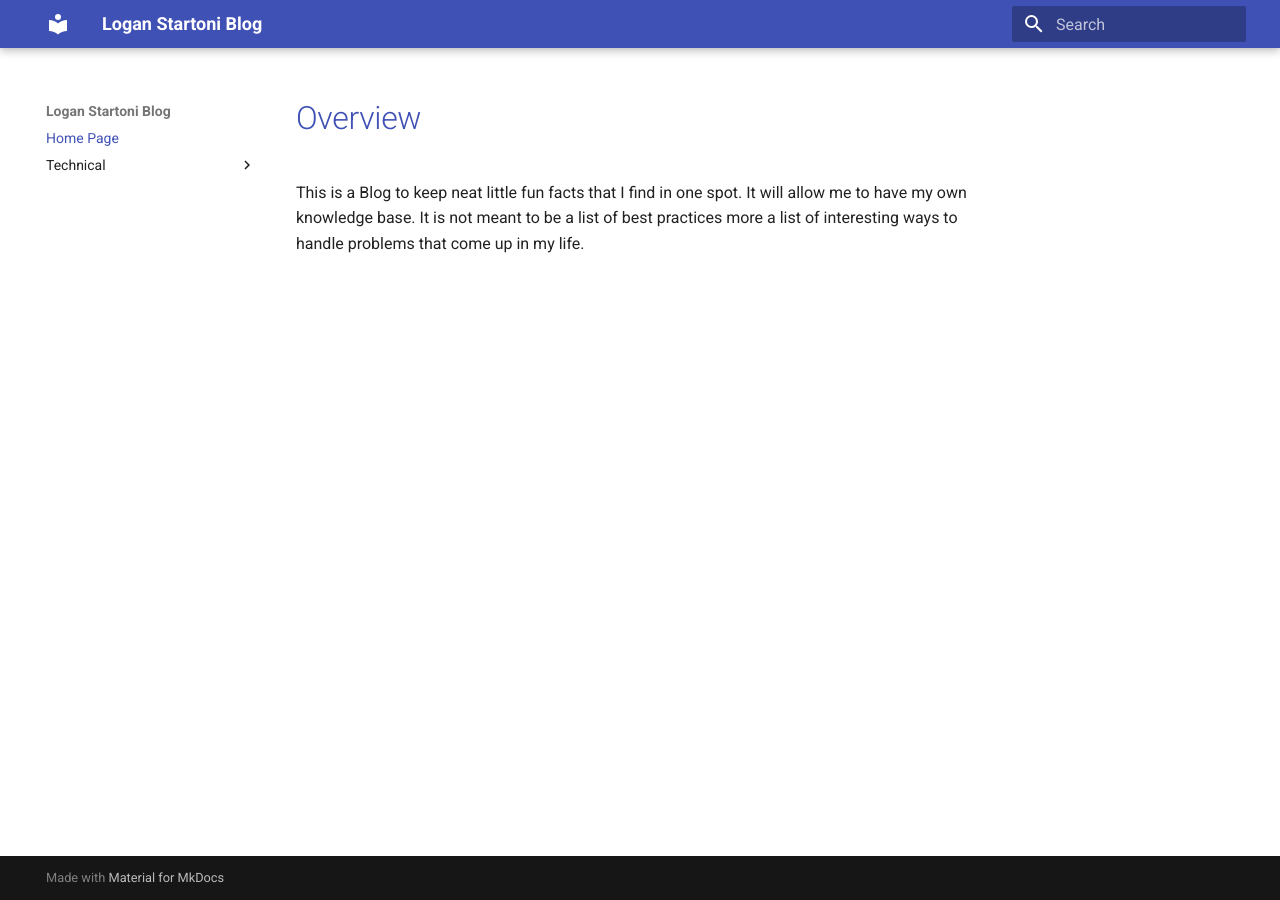
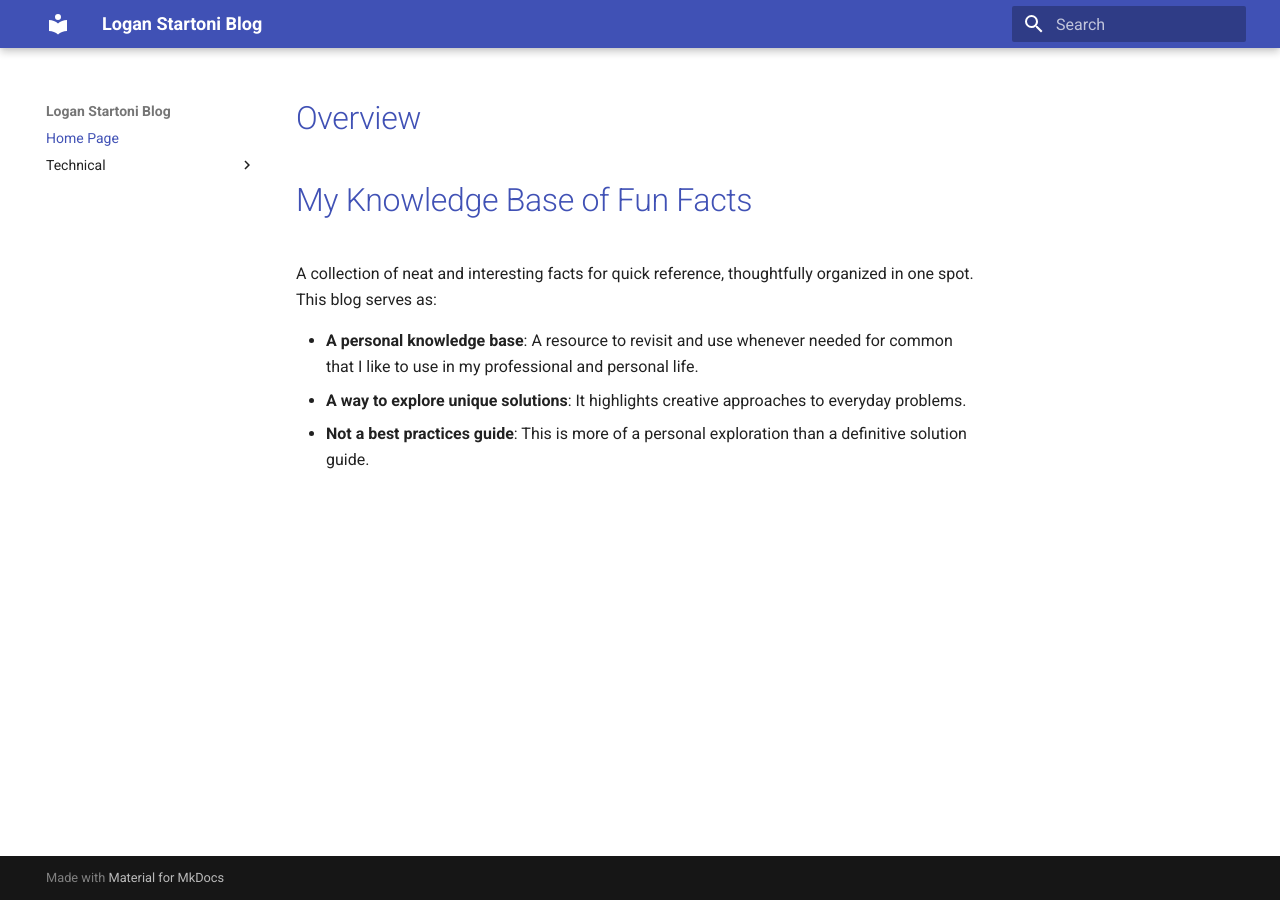
Before and after one commit to loganstartoni/LoganStartoniBlog, an MkDocs documentation site: the page built from docs/index.md, in a window 1280 px wide. Built offline with MkDocs 1.6.1 and Material for MkDocs 9.7.7, drawn with Linux system fonts in a browser that asks for light colours.

Commit message:
Update homepage

```diff
--- a/docs/index.md
+++ b/docs/index.md
@@ -6,4 +6,10 @@ authors:
 date: 2023-09-09
 ---
 # Overview
-This is a Blog to keep neat little fun facts that I find in one spot. It will allow me to have my own knowledge base. It is not meant to be a list of best practices more a list of interesting ways to handle problems that come up in my life.
+# My Knowledge Base of Fun Facts
+
+A collection of neat and interesting facts for quick reference, thoughtfully organized in one spot. This blog serves as:
+
+- **A personal knowledge base**: A resource to revisit and use whenever needed for common that I like to use in my professional and personal life.
+- **A way to explore unique solutions**: It highlights creative approaches to everyday problems.
+- **Not a best practices guide**: This is more of a personal exploration than a definitive solution guide.
```
